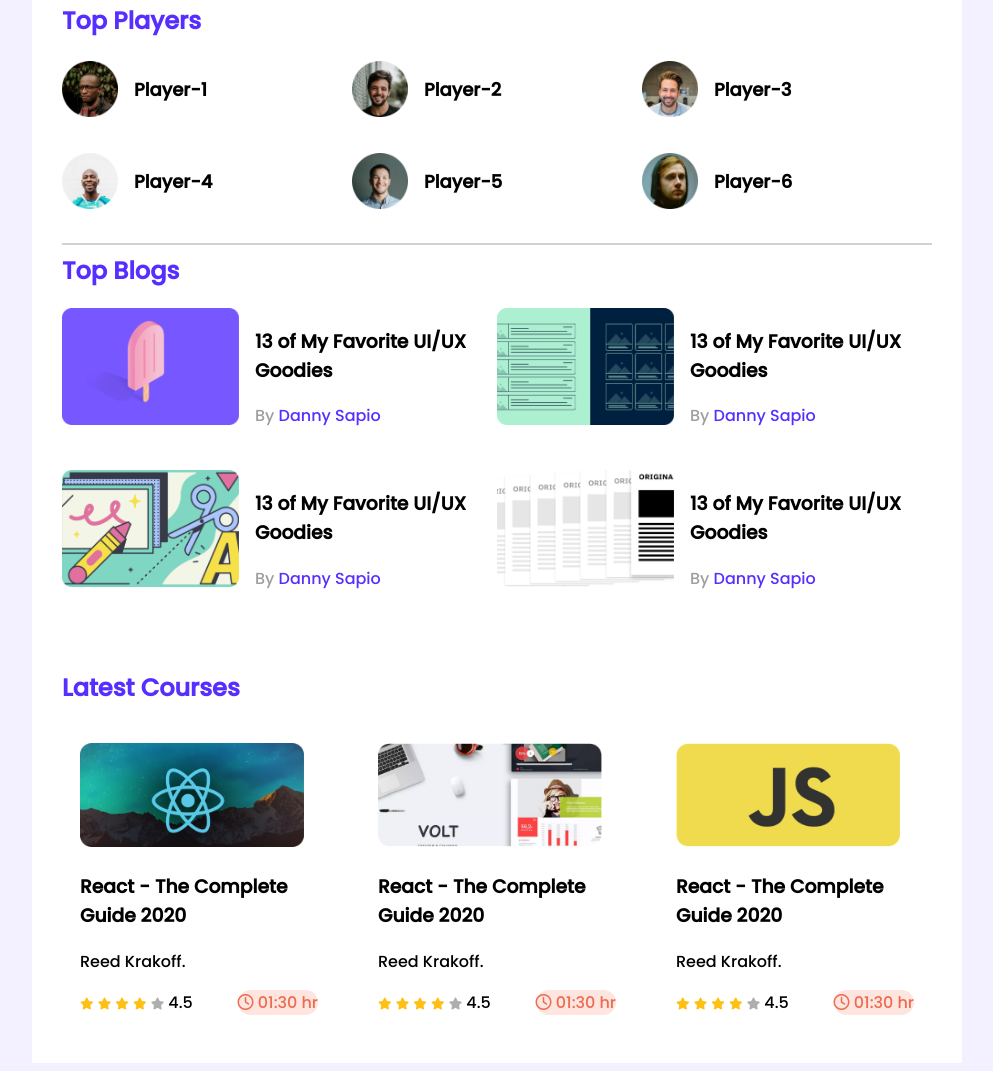
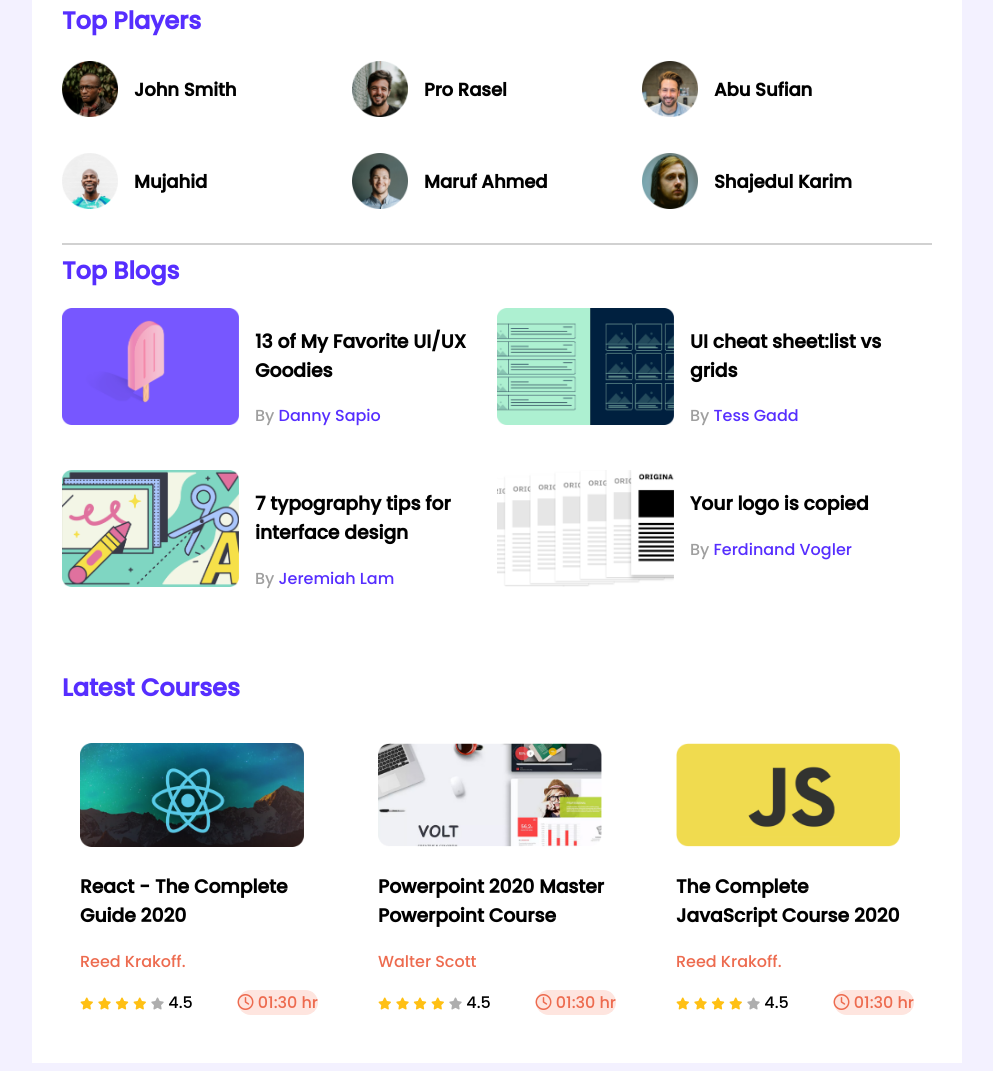
Before and after one commit to arif-projects/leader-board, a plain HTML site: page index.html in a window 1280 px wide. Shown: the part 132-1203 px from the top of the page, without its empty margins (143-1136 px from the left). Drawn offline with Linux system fonts and the light colour scheme.

Commit message:
2nd commit

```diff
--- a/index.html
+++ b/index.html
@@ -48,27 +48,27 @@
             <div id="players" class="players">
                 <div class="player">
                     <img src="/images/players/player-2.png" alt="">
-                    <h3 class = "player-name">Player-1</h3>
+                    <h3 class = "player-name">John Smith</h3>
                 </div>
                 <div class="player">
                     <img src="/images/players/player-1.png" alt="">
-                    <h3 class = "player-name">Player-2</h3>
+                    <h3 class = "player-name">Pro Rasel</h3>
                 </div>
                 <div class="player">
                     <img src="/images/players/player-3.png" alt="">
-                    <h3 class = "player-name">Player-3</h3>
+                    <h3 class = "player-name">Abu Sufian</h3>
                 </div>
                 <div class="player">
                     <img src="/images/players/player-4.png" alt="">
-                    <h3 class = "player-name">Player-4</h3>
+                    <h3 class = "player-name">Mujahid</h3>
                 </div>
                 <div class="player">
                     <img src="/images/players/player-5.png" alt="">
-                    <h3 class = "player-name">Player-5</h3>
+                    <h3 class = "player-name">Maruf Ahmed</h3>
                 </div>
                 <div class="player">
                     <img src="/images/players/player-6.png" alt="">
-                    <h3 class = "player-name">Player-6</h3>
+                    <h3 class = "player-name">Shajedul Karim</h3>
                 </div>
             </div>
         </div>
@@ -92,8 +92,8 @@
                       <img src="images/blogs/blog-2.png" alt="">
                   </div>
                   <div class="blog-info">
-                      <h3 class="blog-title">13 of My Favorite UI/UX Goodies</h3>
-                      <p class="blog-author">By <a href="">Danny Sapio</a> </p>
+                      <h3 class="blog-title">UI cheat sheet:list vs grids</h3>
+                      <p class="blog-author">By <a href="">Tess Gadd</a> </p>
                   </div>
                 </article>
                 <article class="blog">
@@ -101,8 +101,8 @@
                       <img src="images/blogs/blog-3.png" alt="">
                   </div>
                   <div class="blog-info">
-                      <h3 class="blog-title">13 of My Favorite UI/UX Goodies</h3>
-                      <p class="blog-author">By <a href="">Danny Sapio</a> </p>
+                      <h3 class="blog-title">7 typography tips for interface design</h3>
+                      <p class="blog-author">By <a href=""> Jeremiah Lam</a> </p>
                   </div>
                 </article>
                 <article class="blog">
@@ -110,8 +110,8 @@
                       <img src="images/blogs/blog-4.png" alt="">
                   </div>
                   <div class="blog-info">
-                      <h3 class="blog-title">13 of My Favorite UI/UX Goodies</h3>
-                      <p class="blog-author">By <a href="">Danny Sapio</a> </p>
+                      <h3 class="blog-title">Your logo is copied</h3>
+                      <p class="blog-author">By <a href="">Ferdinand Vogler</a> </p>
                   </div>
                 </article>
             </div>
@@ -153,8 +153,8 @@
                         <img src="images/courses/course-2.png" alt="">
                     </div>
                     <div class="course-details">
-                        <h3 class="course-title">React - The Complete Guide 2020</h3>
-                        <p class="course-author">Reed Krakoff.</p>
+                        <h3 class="course-title">Powerpoint 2020 Master Powerpoint Course</h3>
+                        <p class="course-author">Walter Scott</p>
                         <div class="course-info">
                             <div>
                                 <i class="fas fa-star filled"></i>
@@ -178,7 +178,7 @@
                         <img src="images/courses/course-3.png" alt="">
                     </div>
                     <div class="course-details">
-                        <h3 class="course-title">React - The Complete Guide 2020</h3>
+                        <h3 class="course-title">The Complete JavaScript Course 2020</h3>
                         <p class="course-author">Reed Krakoff.</p>
                         <div class="course-info">
                             <div>
--- a/styles/style.css
+++ b/styles/style.css
@@ -99,6 +99,9 @@ main{
     width: 224px;
     height: 104px;
 }
+.course-author{
+    color:#ED6B4F ;
+}
 .course-info{
     display: flex;
     align-items: center;
```
